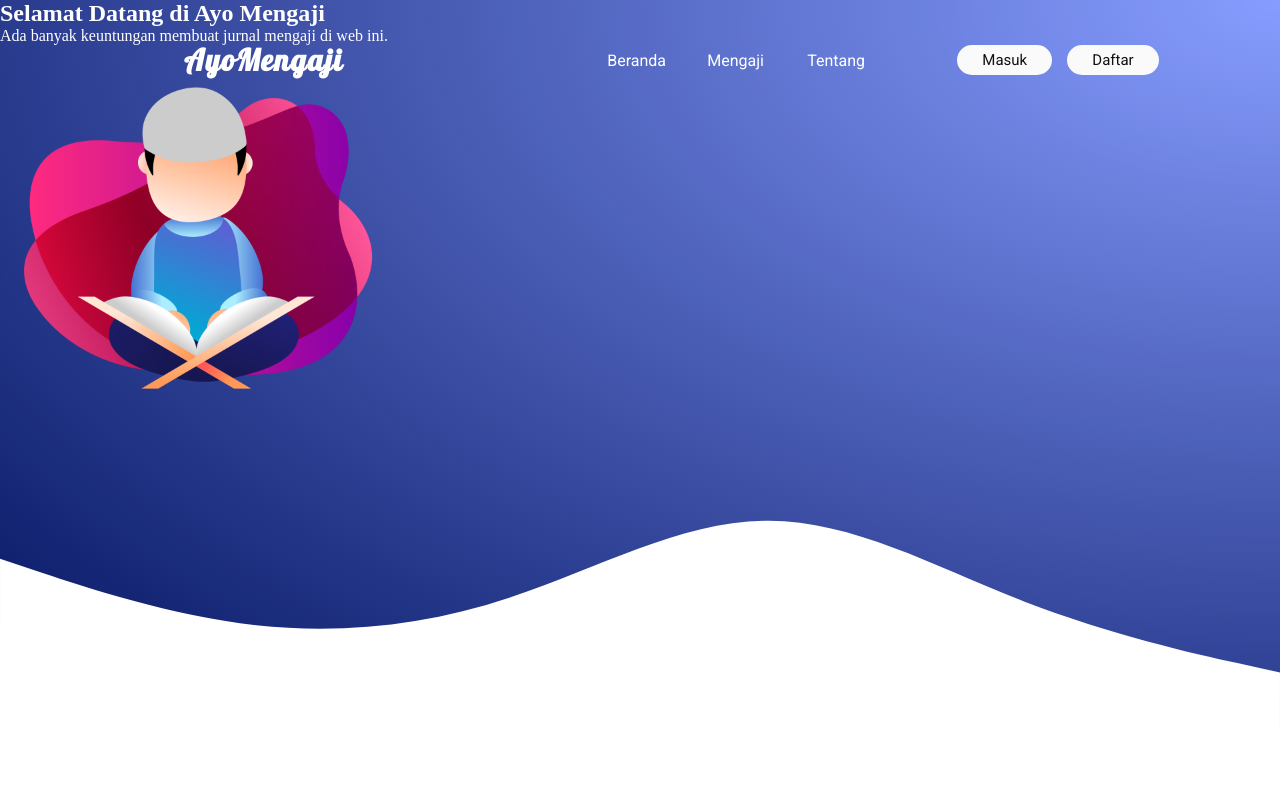
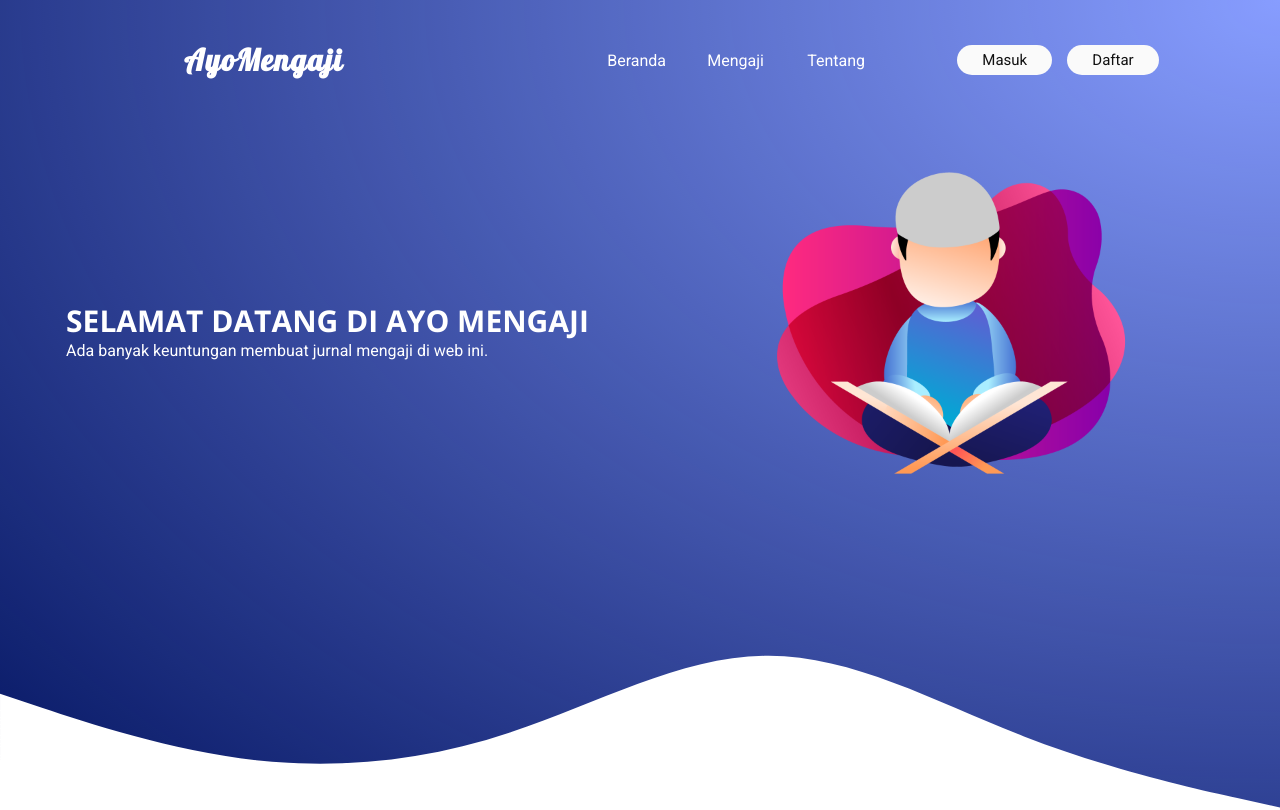
Before and after one commit to MuhammadFaisal0423/MuhammadFaisal0423.github.io, a plain HTML site: page index.html in a window 1280 px wide. Shown: the top 810 px of the page. Drawn offline with nearby package versions, Linux system fonts and the light colour scheme.

Commit message:
Update index.html

```diff
--- a/index.html
+++ b/index.html
@@ -6,7 +6,30 @@
         <link href="https://fonts.googleapis.com/css2?family=Lobster&family=Open+Sans:wght@700&family=Roboto&display=swap" rel="stylesheet">
         <link rel="stylesheet" href="layout.css">
         <style>
-             main{
+            header .header-main{
+                grid-area: header-main;
+                display: grid;
+                grid-template-columns: 1fr 1fr;
+                align-items: center;
+                justify-items: center;
+                min-height: 500px;
+                margin-top: 80px;
+                padding: 0 15px;
+            }
+
+            header .header-main .header-text h2{
+                font-size: 30px;
+                font-family: 'Open Sans', sans-serif;
+                font-weight: 700;
+                text-transform: uppercase;
+            }
+
+            header .header-main .header-text p{
+                font-size: 16px;
+                font-family: 'Roboto', sans-serif;
+            }
+
+            main{
                 background-color: #fff;
                 padding: 15px;
                 margin: 0;
```
